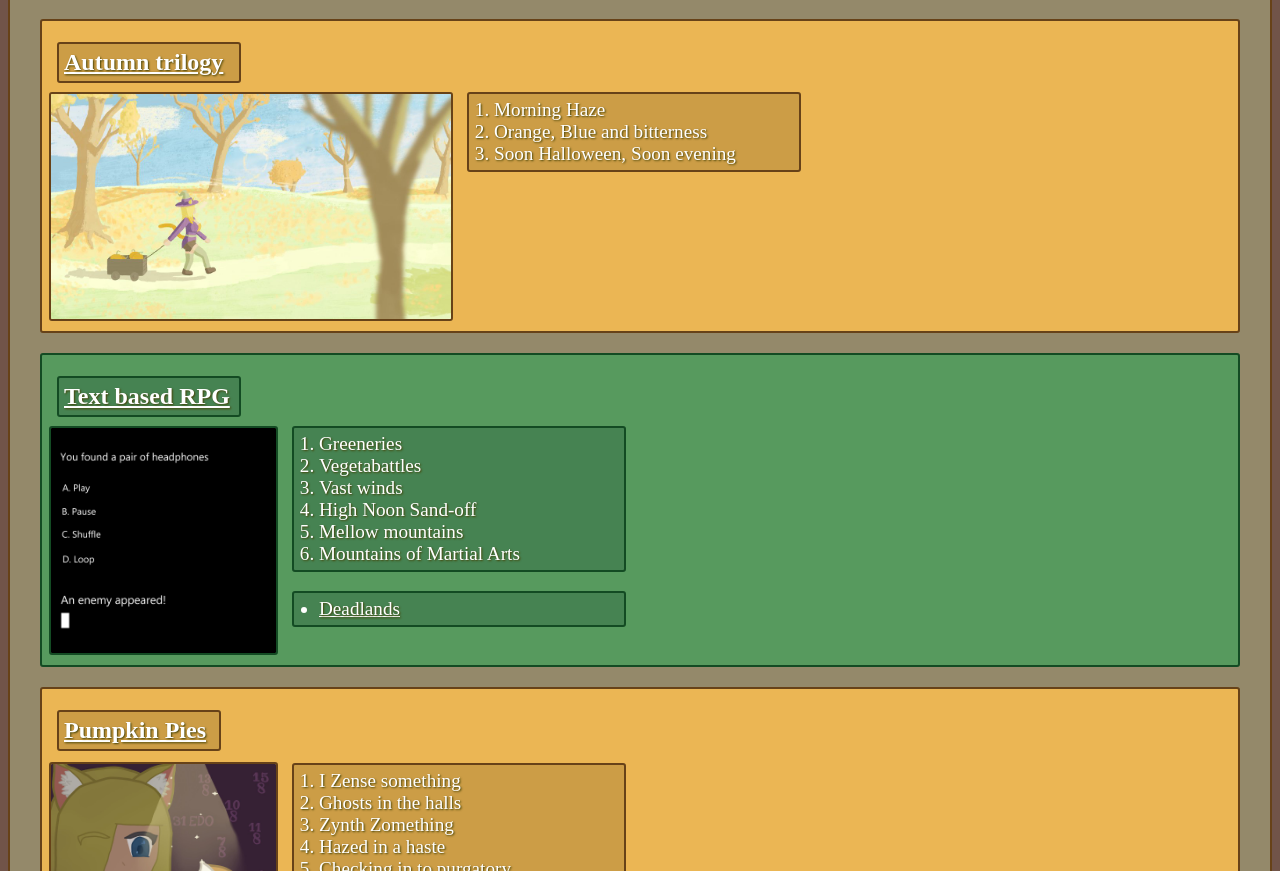
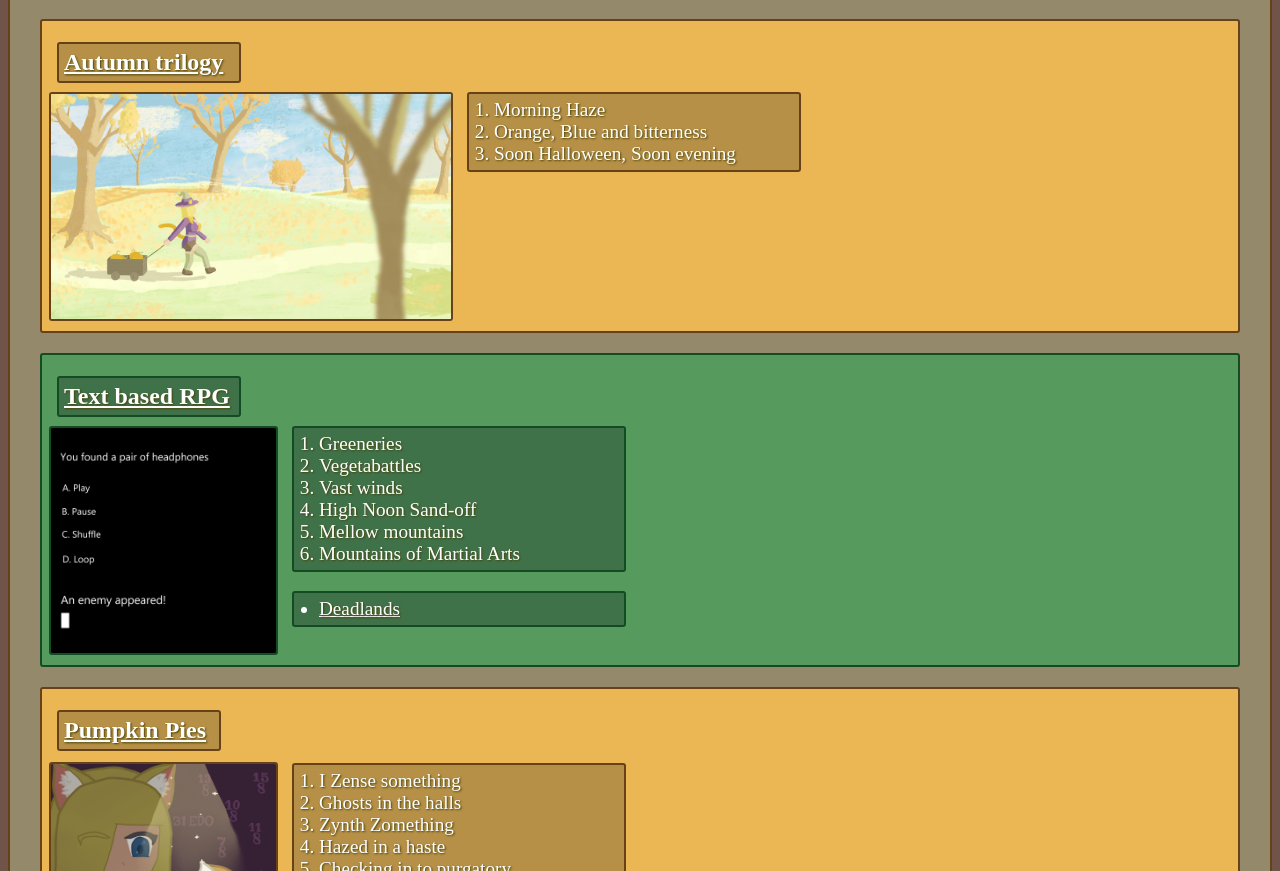
Before and after one commit to GourdyHollo/Webbsida-musik, a plain HTML site: page Home/index.html in a window 1280 px wide. Shown: the part 81-952 px from the top of the page. Drawn offline with Linux system fonts and the light colour scheme.

Commit message:
Add files via upload

```diff
--- a/Home/style.css
+++ b/Home/style.css
@@ -27,7 +27,7 @@ body {
 
 }
 .Autumn h3 {
-    background-color: rgb(204, 157, 70);
+    background-color: rgb(183, 144, 71);
     border: 2px solid rgb(103, 66, 24);
     border-radius: 3px;
 
@@ -53,7 +53,7 @@ body {
     top: -25px
 }
 .Autumn ol {
-    background-color: rgb(204, 157, 70);
+    background-color: rgb(183, 144, 71);
     border: 2px solid rgb(103, 66, 24);
     border-radius: 3px;
     position: relative;
@@ -82,7 +82,7 @@ body {
     height: 300px;
 }
 .TbRPG h3 {
-    background-color: rgb(70, 131, 82);
+    background-color: rgb(64, 114, 74);
     border: 2px solid rgb(19, 75, 35);
     border-radius: 3px;
 
@@ -109,7 +109,7 @@ body {
     top: -25px
 }
 .TbRPG ol {
-    background-color: rgb(70, 131, 82);
+    background-color: rgb(64, 114, 74);
     border: 2px solid rgb(19, 75, 35);
     border-radius: 3px;
     position: relative;
@@ -124,7 +124,7 @@ body {
     font-size: larger;
 }
 .TbRPG ul {
-    background-color: rgb(70, 131, 82);
+    background-color: rgb(64, 114, 74);
     border: 2px solid rgb(19, 75, 35);
     border-radius: 3px;
     position: relative;
@@ -152,7 +152,7 @@ body {
     height: 300px;
 }
 .PumpkinPies h3 {
-    background-color: rgb(204, 157, 70);
+    background-color: rgb(183, 144, 71);
     border: 2px solid rgb(103, 66, 24);
     border-radius: 3px;
 
@@ -178,7 +178,7 @@ body {
     top: -22.75px
 }
 .PumpkinPies ol {
-    background-color: rgb(204, 157, 70);
+    background-color: rgb(183, 144, 71);
     border: 2px solid rgb(103, 66, 24);
     border-radius: 3px;
     position: relative;
```
